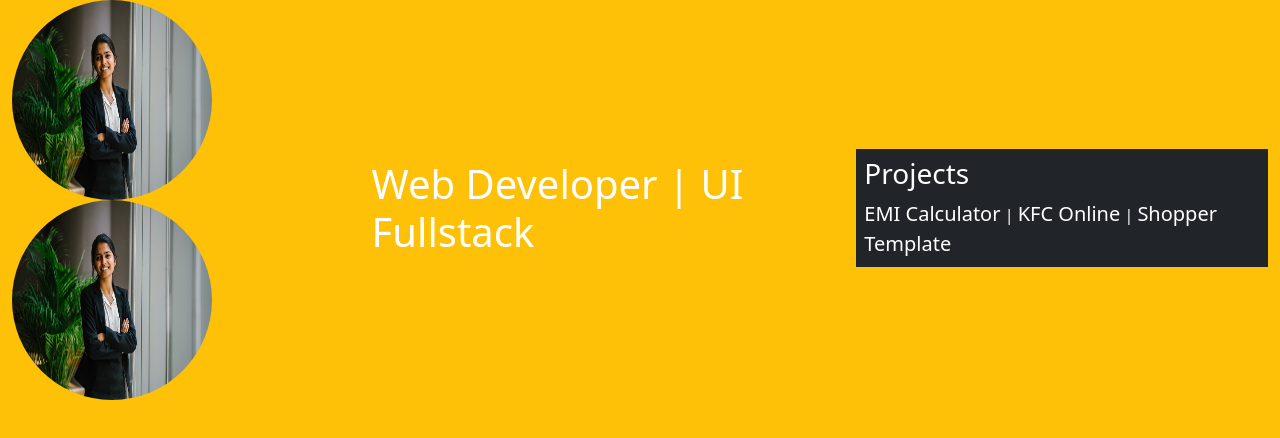
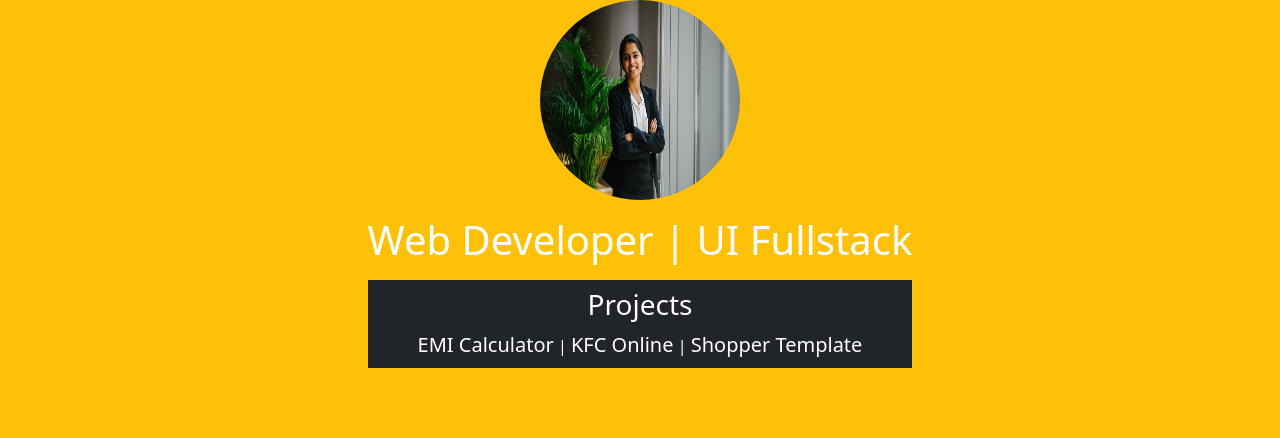
Before and after one commit to Ashwiniportfoli/ashwini-portfolio, a website: page index.html in a window 1280 px wide. Drawn offline with nearby package versions, Linux system fonts and the light colour scheme.

Commit message:
Update index.html

```diff
--- a/index.html
+++ b/index.html
@@ -16,8 +16,8 @@
     </style>
 </head>
 <body class="container-fluid bg-warning d-flex align-items-center justify-content-center" style="height: 100;" >
+    <div class="text-center">
         <div>
-            <img src="/public/image/ashwini.jpg" width="200" height="200" style="border-radius: 200px;">
             <img src="public/image/ashwini.jpg" width="200" height="200" style="border-radius: 200px;">
         </div>
         <div class="mt-3">
```
